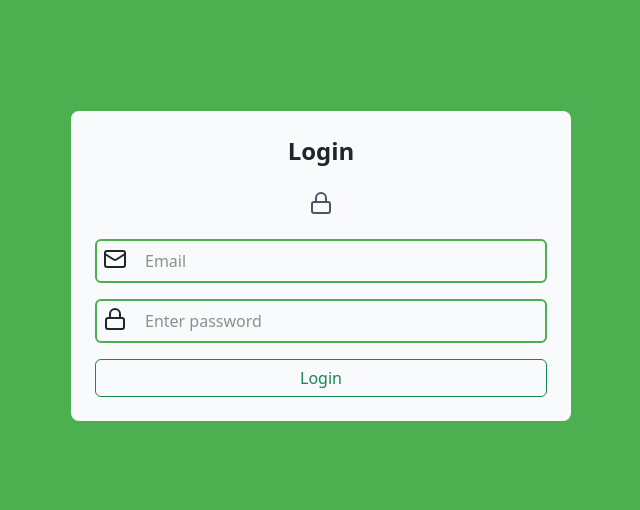
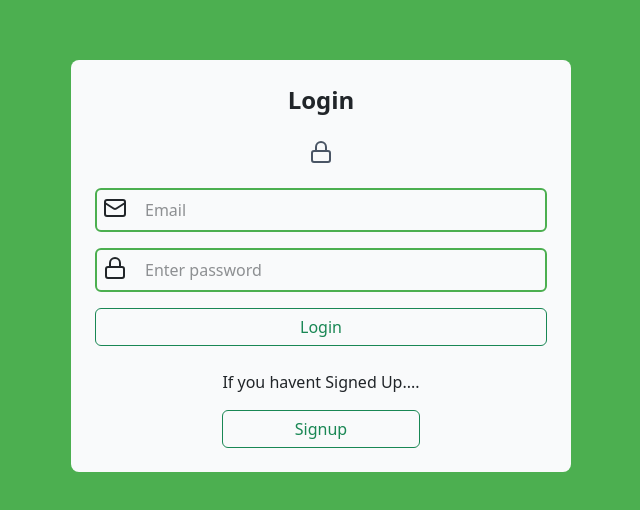
Before and after one commit to yashkumary385/task-manager-fullstack, a React (Vite) app in the folder frontend/: page /login in a window 1280 px wide. Shown: the part 134-644 px from the top of the page, without its empty margins (319-959 px from the left). Built offline with nearby package versions, Linux system fonts and the light colour scheme; no server answers.

Commit message:
debugging

```diff
--- a/frontend/src/components/Header.jsx
+++ b/frontend/src/components/Header.jsx
@@ -33,7 +33,7 @@ const Header = () => {
       ( <>
       <Nav className="ms-auto align-items-center flex gap-3">
           <Nav.Link href="/">Home</Nav.Link>
-          <Nav.Link href="/register">Register</Nav.Link>
+          <Nav.Link href="/signup">Register</Nav.Link>
           <Nav.Link href="/login">Login</Nav.Link>
         </Nav>
         </>
--- a/frontend/src/pages/Login.jsx
+++ b/frontend/src/pages/Login.jsx
@@ -2,7 +2,7 @@ import React, { useState } from 'react'
 import { useAuth } from '../context/AuthContext'
 import Button from 'react-bootstrap/Button';
 import { Lock, Mail } from "lucide-react";
-import { useNavigate } from 'react-router-dom';
+import { Link, useNavigate } from 'react-router-dom';
 import { toast } from 'react-toastify';
 
 const Login = () => {
@@ -92,6 +92,17 @@ const Login = () => {
                         Login
                     </Button>
                 </form>
+                <div>
+                    <p>If you havent Signed Up....</p>
+                <Link to="/signup">
+                <Button type="submit" variant="outline-success" className="w-100">
+                        Signup
+                    </Button>
+                    </Link>
+                    </div>
+
+
+
             </div>
         </div>
 
--- a/frontend/src/pages/SignUp.jsx
+++ b/frontend/src/pages/SignUp.jsx
@@ -160,7 +160,14 @@ const SignUp = () => {
                     </Button>
 
                 </form >
-
+  <div>
+                    <p>If you are already Signed Up....</p>
+                <Link to="/login">
+                <Button type="submit" variant="outline-success" className="w-100">
+                        Login
+                    </Button>
+                    </Link>
+                    </div>
 
 
 
```
